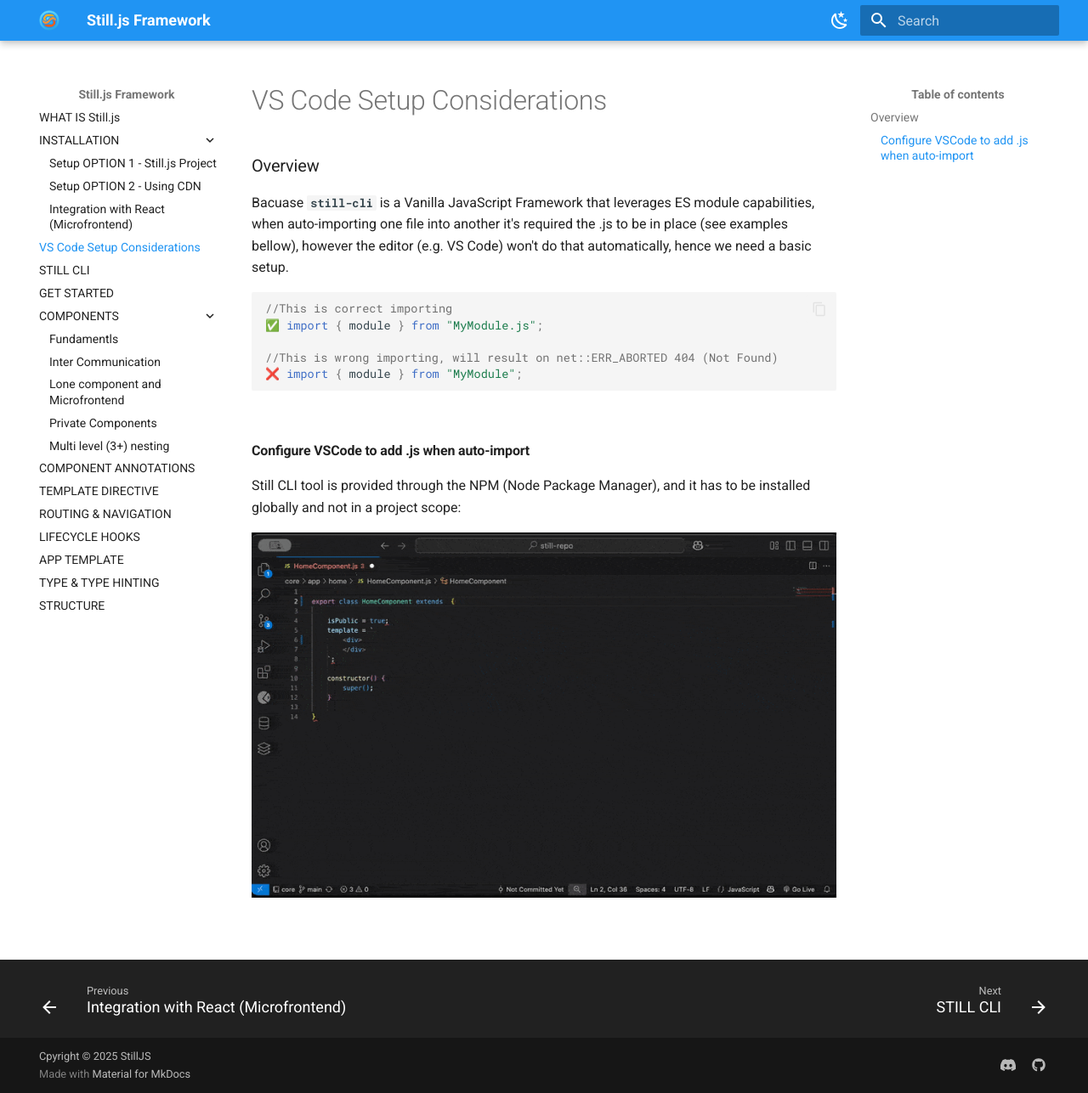
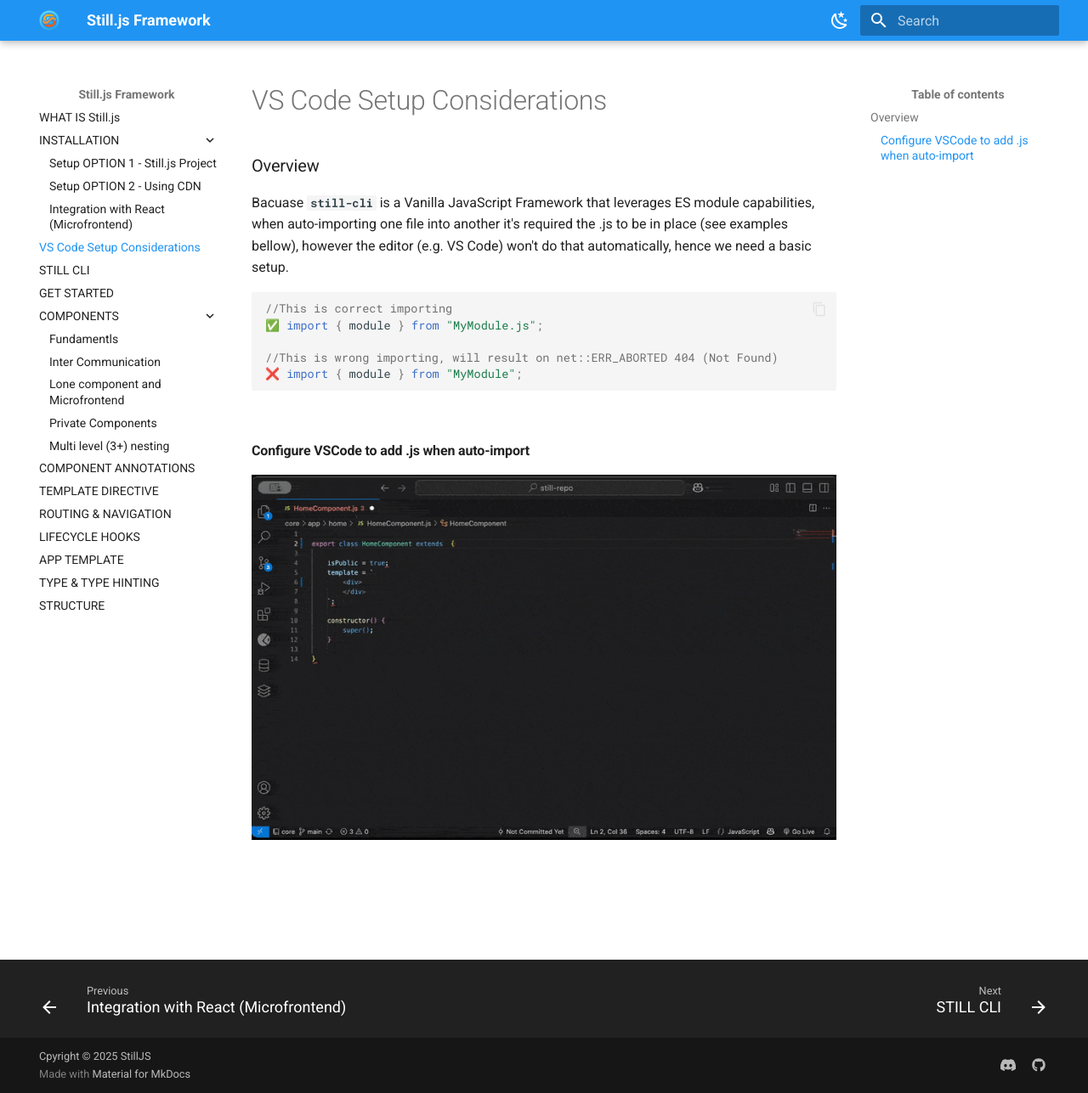
Before and after one commit to still-js/stilljs-site, an MkDocs documentation site: the page built from docs/basic-vs-code-setup.md, in a window 1280 px wide and 1287 px high. Shown: the whole window at 85% size. Built offline with MkDocs 1.6.1 and Material for MkDocs 9.7.7, drawn with Linux system fonts in a browser that asks for light colours.

Commit message:
fixed vscode considerations doc

```diff
--- a/docs/basic-vs-code-setup.md
+++ b/docs/basic-vs-code-setup.md
@@ -12,7 +12,6 @@
 <br>
 
 #### Configure VSCode to add .js when auto-import
-Still CLI tool is provided through the NPM (Node Package Manager), and it has to be installed globally and not in a project scope:
 
 ![](assets/img/auto-import.gif)
 
```
